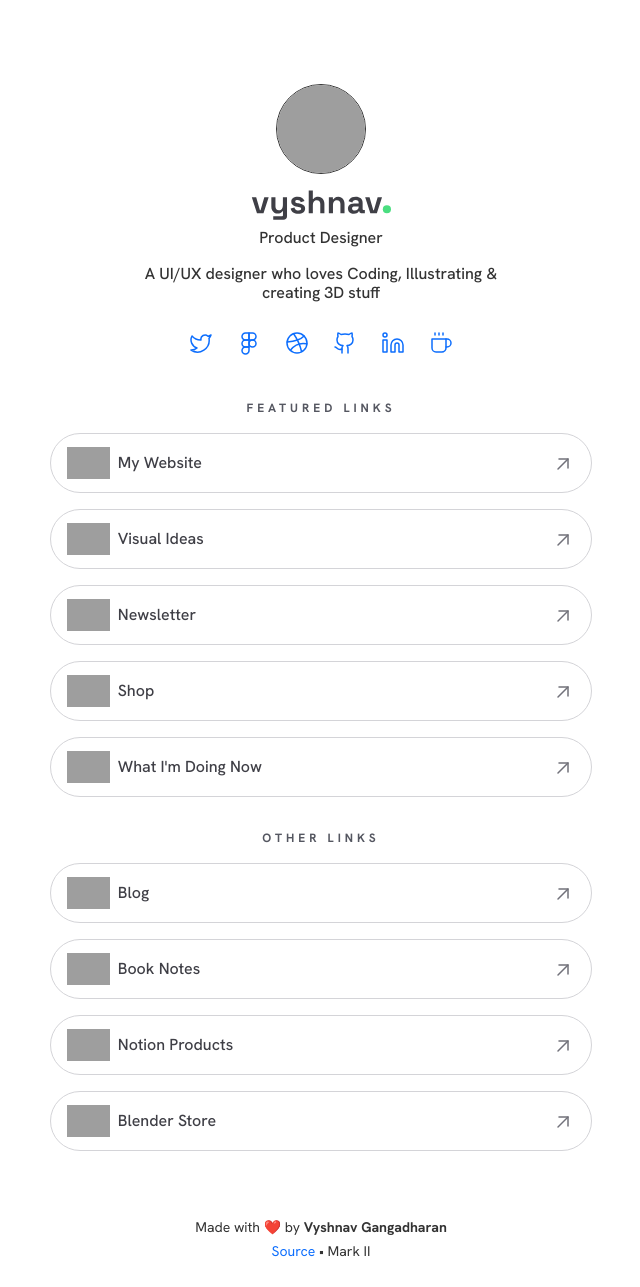
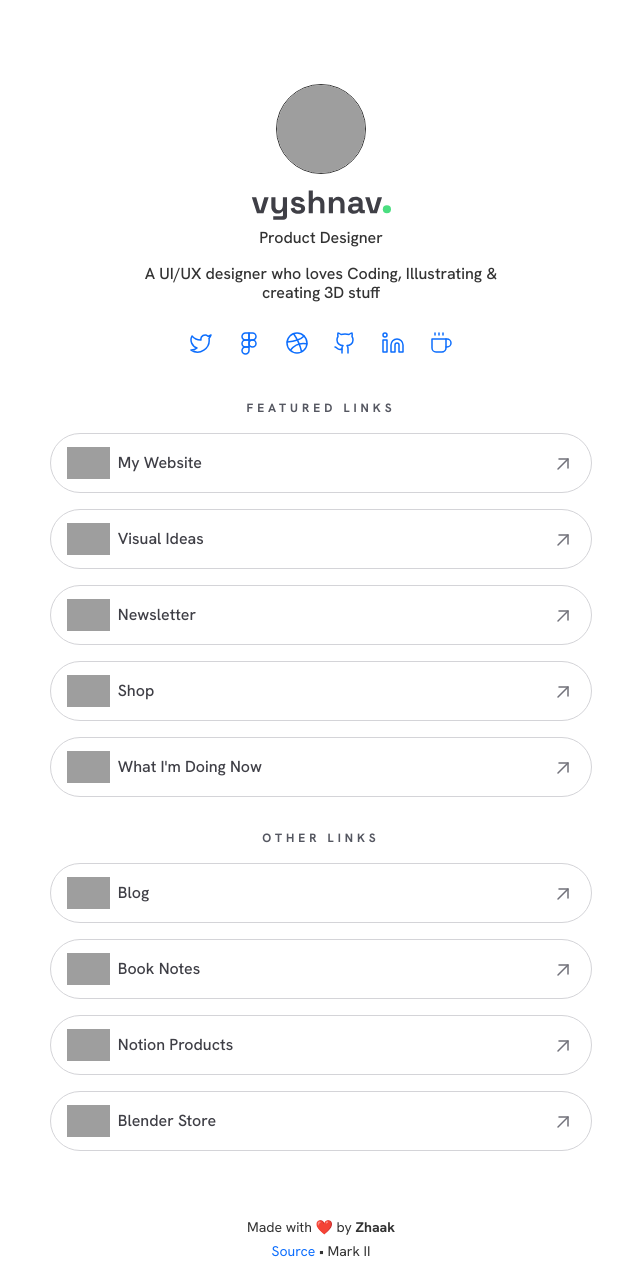
Before and after one commit to Zhaak63/Zhaak.fr, a Jekyll site: the page built from index.html, in a window 1280 px wide, cut to the strip 0-1287 px from the top of the page. Shown: the whole strip, without its empty margins (319-959 px from the left). Built offline with Jekyll 4.4.1, drawn with Linux system fonts in a browser that asks for light colours; some of the changed lines change nothing that is shown; grey boxes are pictures that could not be loaded.

Commit message:
Update _config.yml

```diff
--- a/_config.yml
+++ b/_config.yml
@@ -1,10 +1,10 @@
-title         : Vyshnav Gangadharan
+title         : Zhaak
 role          : Product Designer
 description   : >- # this means to ignore newlines until "baseurl:"
   A UI/UX designer who loves Coding, Illustrating & creating 3D stuff
 baseurl       : "" # the subpath of your site, e.g. /blog
 url           : "https://links.vyshnav.xyz" # the base hostname & protocol for your site, e.g. http://example.com
-keywords      : vyshnav,vg,vyshnav gangadharan, indian designer, uiux designer, illustrator, developer, notion, blender
+keywords      : Zhaak,zk,zhaak, french designer, uiux designer, illustrator, developer, notion, blender
 theme-color   : "#4ade80"
 
 gravatar      : 7a7483bd1b6f579f86da0f3818b90758     # Gravatar md5 hash
@@ -13,14 +13,14 @@
 
 ### Author Info ###
 author:
-  name              : Vyshnav Gangadharan
-  twitter           : vyshnav_xyz
-  figma             : vyshnav
-  dribbble          : vyshnav_
-  github            : Vyshnav2255
-  linkedin          : vyshnav-gangadharan
+  name              : Zhaak
+  twitter           : ZhaakFX
+  figma             : Zhaak
+  dribbble          : Zhaak
+  github            : Zhaak63
+  linkedin          : Zhaak
 #  goodreads         : vyshnav
-  buy me a coffee   : vyshnav
+  buy me a coffee   : Zhaak
 #  youtube           : vyshnav
 #  facebook          : vyshnav
 #  twitch            : vyshnav
```
